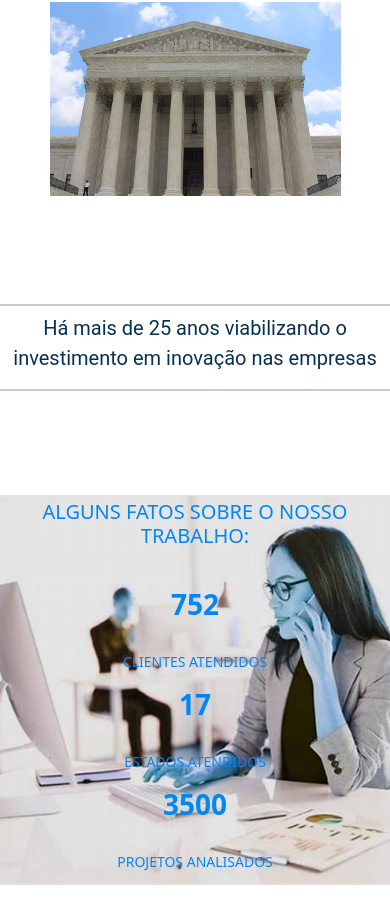
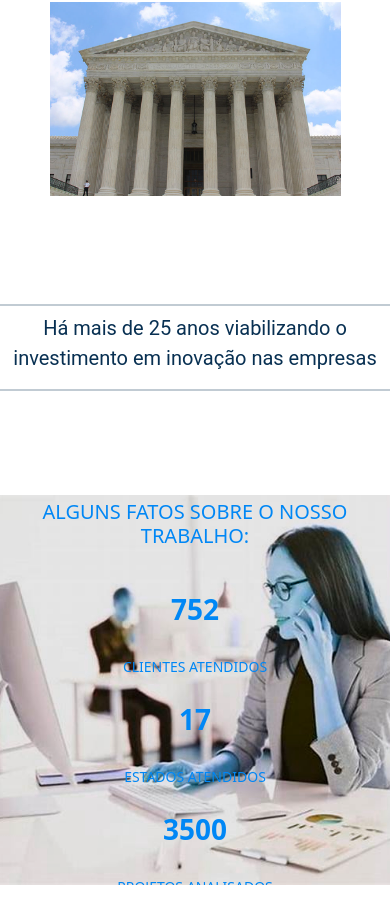
Before and after one commit to Marcos-Gabriell/Projeto-web-react, a React (Create React App) app: page / in a window 390 px wide. Shown: the part 2930-3835 px from the top of the page. Built offline with nearby package versions, Linux system fonts and the light colour scheme.

Commit message:
ajuste na img-info

```diff
--- a/src/MySection3.css
+++ b/src/MySection3.css
@@ -13,7 +13,7 @@
     top: 0;
     left: 0;
     width: 100%;
-    height: 100%;
+    height: 45vh; /* 40% da altura da tela em telas maiores */
     object-fit: cover;
     filter: brightness(90%) saturate(120%) hue-rotate(180deg);
   }
@@ -39,13 +39,13 @@
 
   .fact-container {
     display: flex;
-    flex-wrap: wrap; /* Alterado para wrap */
-    justify-content: center; /* Centralizado horizontalmente */
+    justify-content: center;
     margin-top: 20px;
+    flex-wrap: wrap;
   }
 
   .fact {
-    flex: 1 0 auto;
+    flex: 1 0 250px; /* Ajuste a largura desejada */
     margin: 0 10px;
   }
 
@@ -65,8 +65,8 @@
   }
 
   @media (max-width: 768px) {
-    .info-image {
-      padding-bottom: 75%; /* Proporção de 4:3 */
+    .info-image img {
+      height: 100%; /* 100% da altura da tela em telas menores */
     }
 
     .info-box {
@@ -76,6 +76,11 @@
     .fact-label {
       font-size: 16px;
       margin-top: 5px;
+    }
+
+    .fact {
+      flex: 0 0 50%; /* Altere o valor conforme desejado para ajustar o número de itens por linha */
+      margin: 10px 0;
     }
   }
 
@@ -98,12 +103,13 @@
     }
 
     .fact-container {
-      flex-direction: column; /* Alterado para column */
+      flex-direction: column;
       align-items: center;
       margin-top: 10px;
     }
 
     .fact {
-      margin: 5px 0;
+      flex: 0 0 80%; /* Altere o valor conforme desejado para ajustar a largura do item */
+      margin: 10px 0;
     }
   }
```
